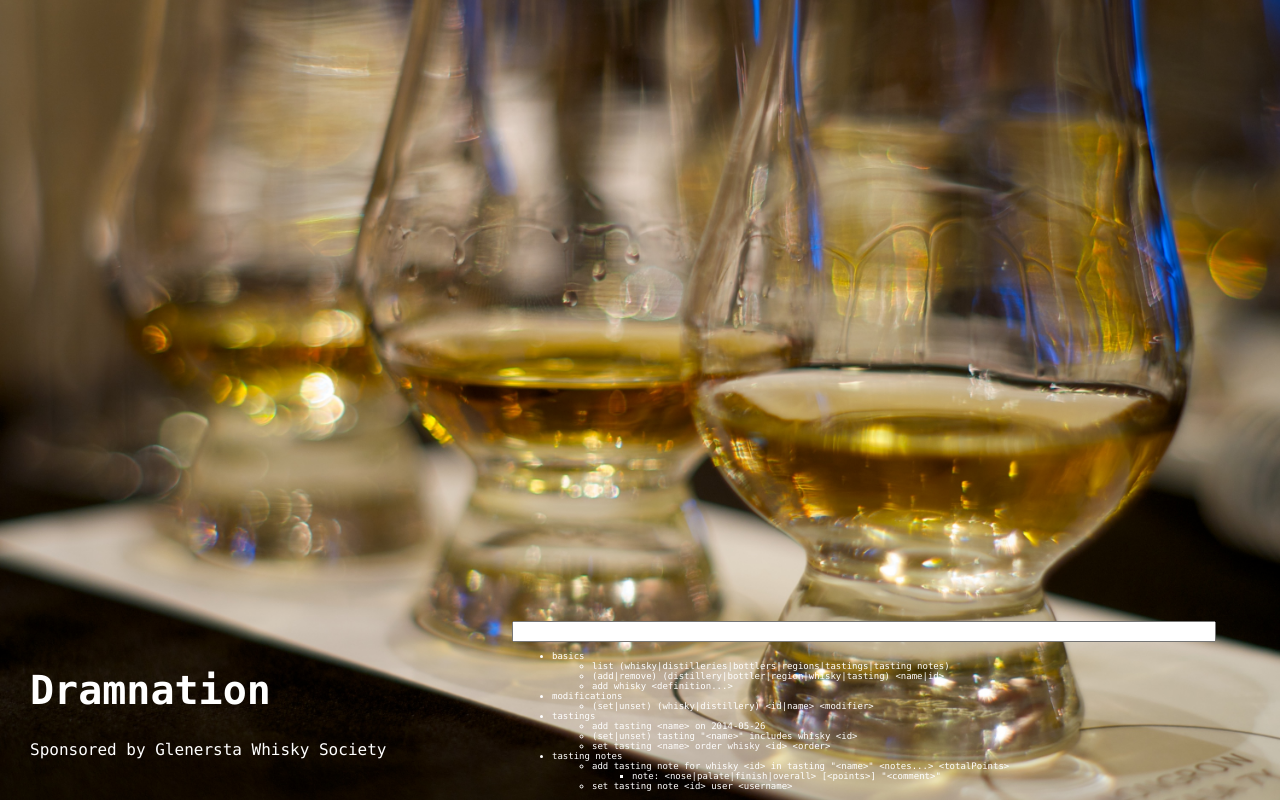
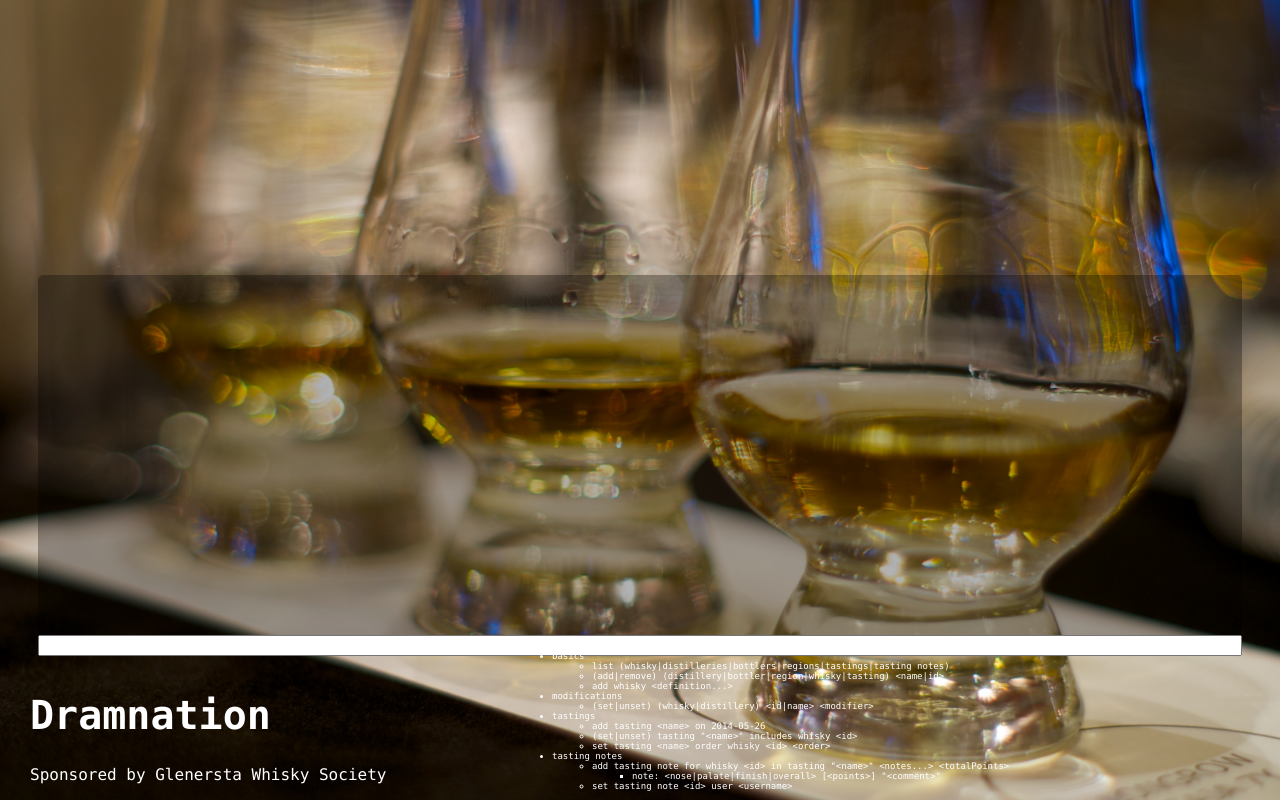
Before and after one commit to dmontag/dramnation, a website: page public/index.html in a window 1280 px wide. Drawn offline with Linux system fonts and the light colour scheme.

Commit message:
Hand-rolling CSS sucks.

```diff
--- a/public/index.html
+++ b/public/index.html
@@ -7,14 +7,15 @@ body {
     -moz-background-size: cover;
     -o-background-size: cover;
     background-size: cover;
+
+    color: white;
+    font-family: "Lucida Console", Monaco, monospace;
 }
 
 .heading {
     position: absolute;
     left: 30px;
-    top: 80%;
-    color: white;
-    font-family: "Lucida Console", Monaco, monospace;
+    bottom: 0%;
 }
 
 .heading h1 {
@@ -23,27 +24,24 @@ body {
 
 .console {
     position: absolute;
+    left: 3%;
+    bottom: 12em;
+    font-size: 12;
+    width:94%;
+}
+
+.help {
+    font-size: 9;
+    position: absolute;
     left: 40%;
     bottom: 0%;
-    color: white;
-    font-family: "Lucida Console", Monaco, monospace;
-    font-size: 12;
     width:55%;
-}
-
-.examples {
-    font-size: 9;
 }
 
 #query {
     width: 100%;
 }
 
-#result {
-    /*height: 70%;*/
-    /*width: 100%;*/
-    /*overflow: auto;*/
-}
 
 .resultCount {
     padding-bottom: 1em;
@@ -82,8 +80,12 @@ body {
     color:#bbb;
 }
 
-.divToScroll{
-    height:300px;
+.result {
+    height:350;
+    padding: 5px;
+    background-color: rgba(0, 0, 0, 0.3);
+    border-top-left-radius:5px;
+    border-top-right-radius:5px;
     overflow:auto;
     overflow-x:hidden;
 }
@@ -242,9 +244,11 @@ body {
     </div>
     <div class="console">
         <div class="resultCount"></div>
-        <div id="result" class="divToScroll"></div>
+        <div id="result" class="result"></div>
         <input id="query" type="text"/>
-        <ul class="examples">
+    </div>
+    <div class="help">
+        <ul>
             <li>basics
                 <ul>
                     <li>list (whisky|distilleries|bottlers|regions|tastings|tasting notes)</li>
```
